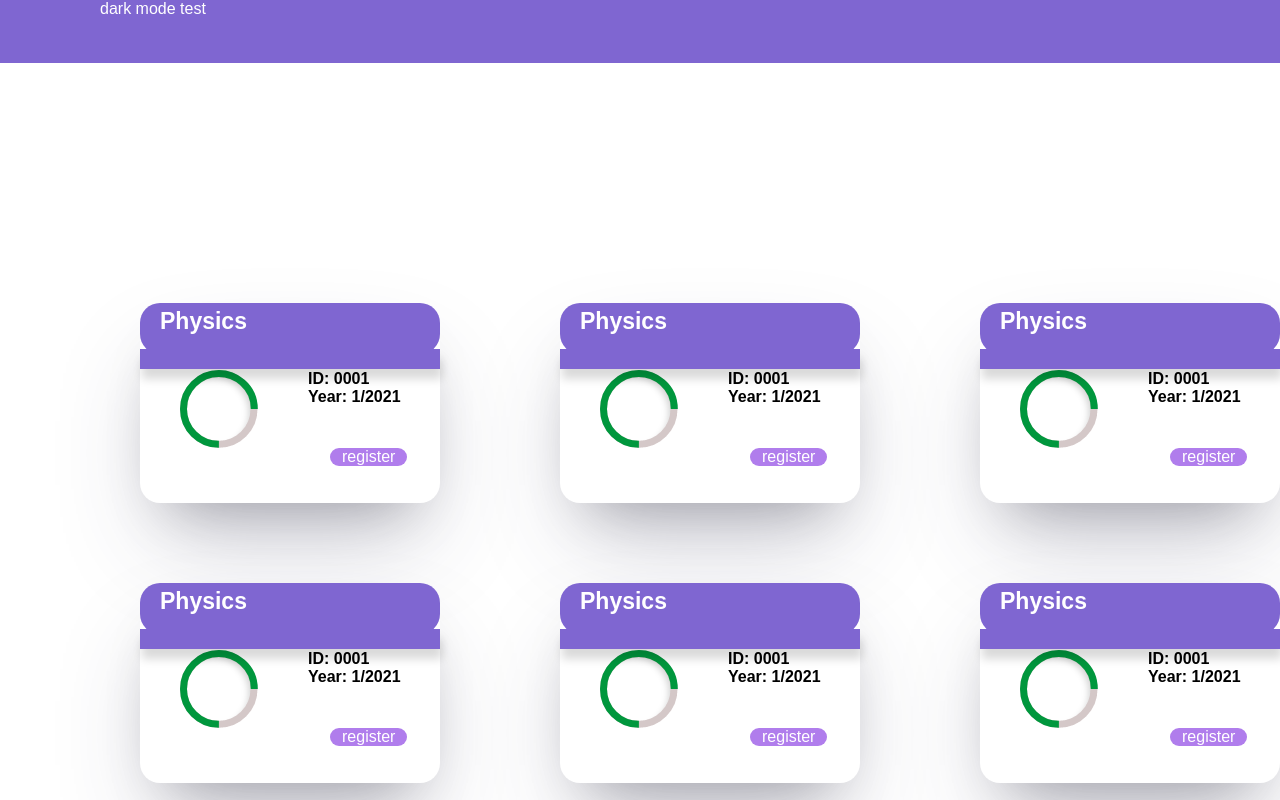
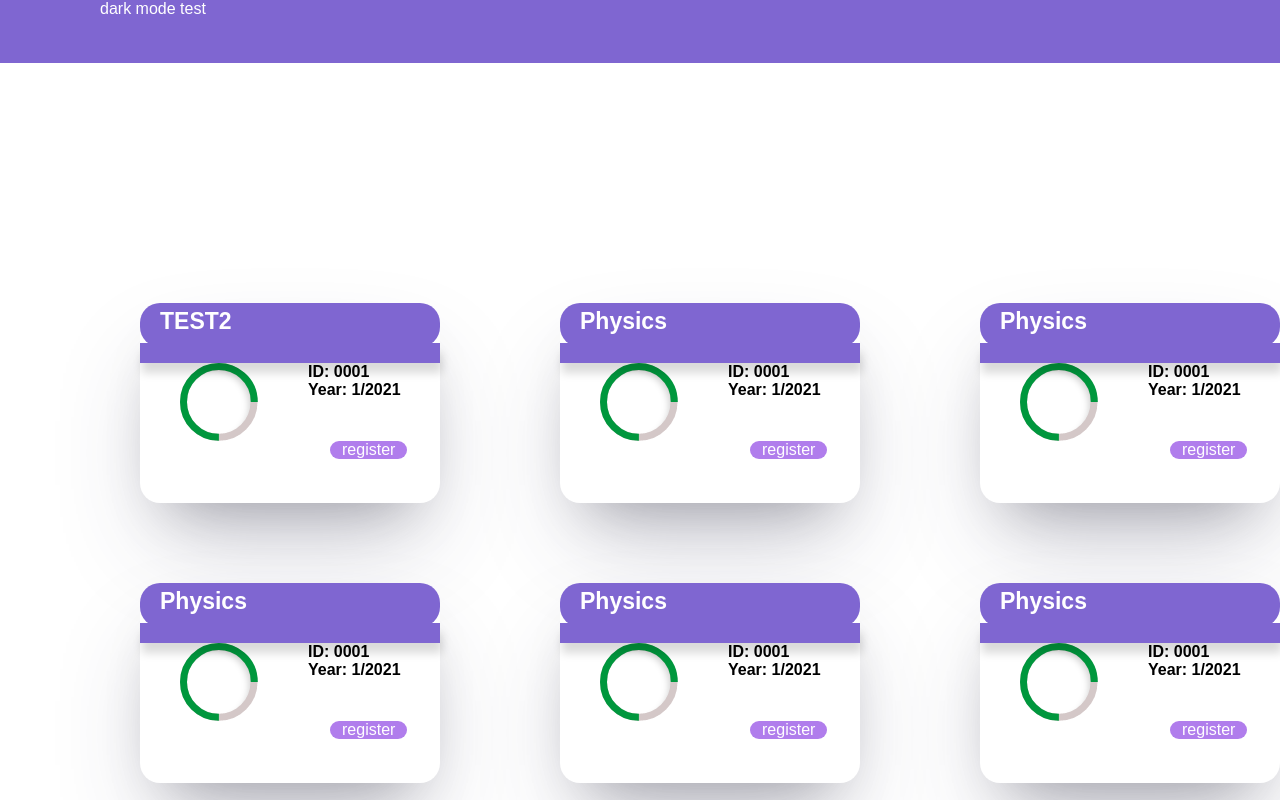
Before and after one commit to 6210612724/web_regis_alpha, a plain HTML site: page index.html in a window 1280 px wide. Shown: the top 800 px of the page. Drawn offline with Linux system fonts and the light colour scheme; a web font is replaced by a local one.

Commit message:
commit #2

```diff
--- a/index.html
+++ b/index.html
@@ -26,7 +26,7 @@
             <div class="container">
 
                 <div class="subheader"></div>
-                <div class="header">Physics</div>
+                <div class="header">TEST2</div>
 
                 <div class="content">
                     <img src="./Group 688.png" alt=""/>
--- a/style.css
+++ b/style.css
@@ -35,7 +35,7 @@ body section ul div.container{
     width: 300px;
     height: 200px;
     background: white;
-    divst-style: none;
+    list-style: none;
     border-radius: 20px;
     box-shadow: rgba(255, 255, 255, 0.1) 0px 1px 1px 0px inset, rgba(50, 50, 93, 0.25) 0px 50px 100px -20px, rgba(0, 0, 0, 0.3) 0px 30px 60px -30px;
     transition: all 0.8s;
@@ -55,7 +55,7 @@ body section ul div.container div.header{
     background: #7F66D1;
     padding-top: 5px;
     padding-left: 20px;
-    padding-bottom: 19px;
+    padding-bottom: 12px;
     font-size: 23px;
     font-weight: bold;
     color: white;
@@ -68,7 +68,7 @@ body section ul div.container div.subheader{
     width: 300px;
     height: 20px;
     position: absolute;
-    margin-top: 46px;
+    margin-top: 40px;
 
 
 
@@ -151,3 +151,12 @@ body section ul div.container button{
       }
 
 }
+
+@media screen and (max-width: 366px) {
+    body section {
+       width: 400px;
+    }
+
+
+
+}
```
